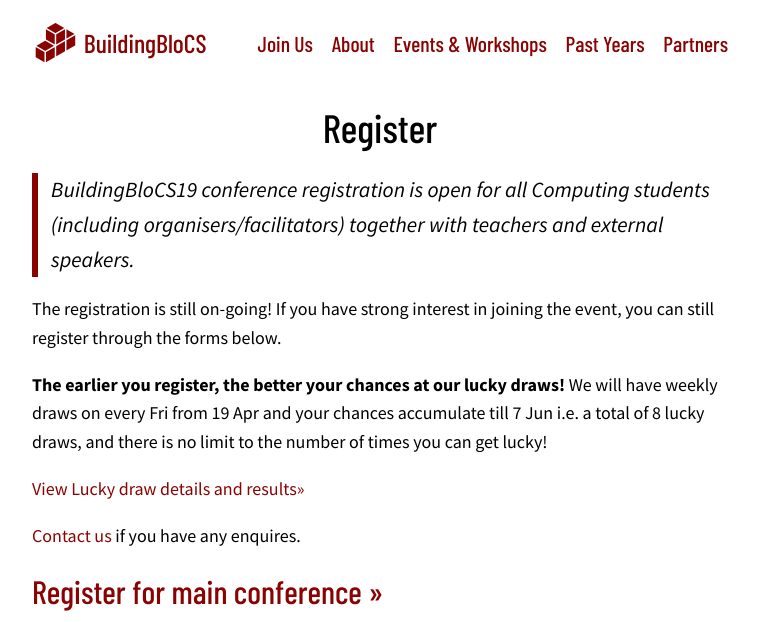
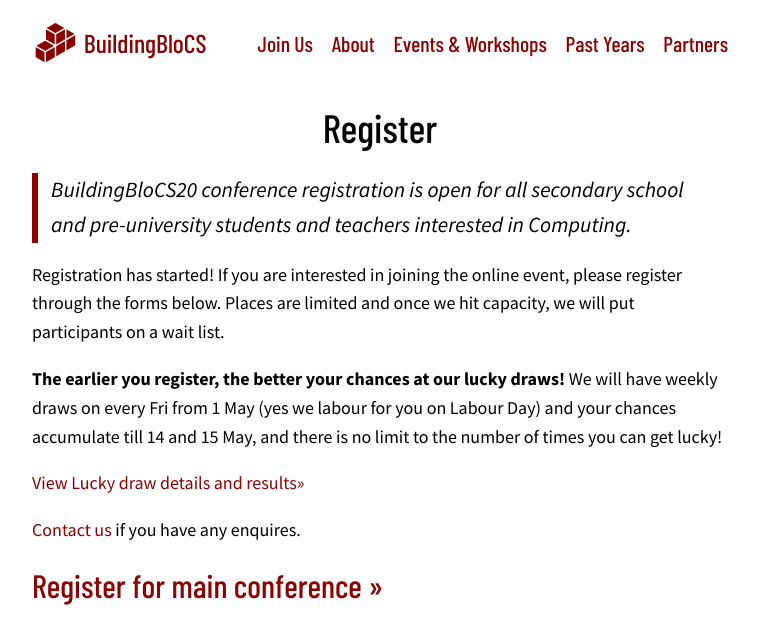
Before and after one commit to buildingblocs/2020, a Jekyll site: the page built from register/index.md, in a window 1280 px wide and 900 px high, cut to the strip 0-622 px from the top of the window. Shown: the whole strip, without its empty margins (260-1019 px from the left). Built offline with Jekyll 4.4.1, drawn with Linux system fonts in a browser that asks for light colours; some web fonts are replaced; our own code applies the rules of GitHub Pages for plain Markdown files.

Commit message:
updated 2020 dates and sign up info

```diff
--- a/register/index.md
+++ b/register/index.md
@@ -4,12 +4,12 @@
 
 # Register
 
->BuildingBloCS19 conference registration is open for all Computing students (including organisers/facilitators) together with teachers and external speakers.
+>BuildingBloCS20 conference registration is open for all secondary school and pre-university students and teachers interested in Computing.
 
-The registration is still on-going! If you have strong interest in joining the event, you can still register through the forms below.
+Registration has started! If you are interested in joining the online event, please register through the forms below. Places are limited and once we hit capacity, we will put participants on a wait list.
 
 **The earlier you register, the better your chances at our lucky draws!**
-We will have weekly draws on every Fri from 19 Apr and your chances accumulate till 7 Jun i.e. a total of 8 lucky draws, and there is no limit to the number of times you can get lucky!
+We will have weekly draws on every Fri from 1 May (yes we labour for you on Labour Day) and your chances accumulate till 14 and 15 May, and there is no limit to the number of times you can get lucky!
 
 [View Lucky draw details and results>>]({{ site.baseurl }}/pre-event/luckydraw)
 
@@ -24,6 +24,6 @@
 
 <iframe class="w100" height="900" src="https://docs.google.com/forms/d/e/1FAIpQLSe1gu5bdATszY-I5UEO8AOq9roUyo5G3lwZIfIzhIzg6H5aHg/viewform"></iframe>
 -->
-## [Register for main conference >>](https://tinyurl.com/bbcs19conference)
+## [Register for main conference >>](https://tinyurl.com/bbcs20conference)
 
-<iframe class="w100" height="900" src="https://tinyurl.com/bbcs19conference"></iframe>
+<iframe class="w100" height="900" src="https://tinyurl.com/bbcs20conference"></iframe>
```
